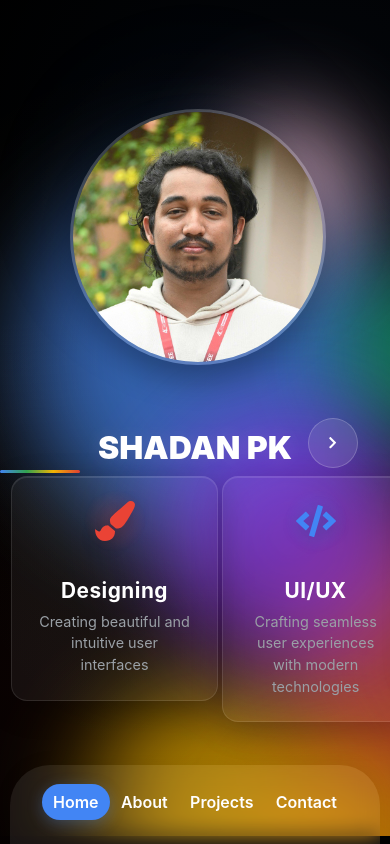
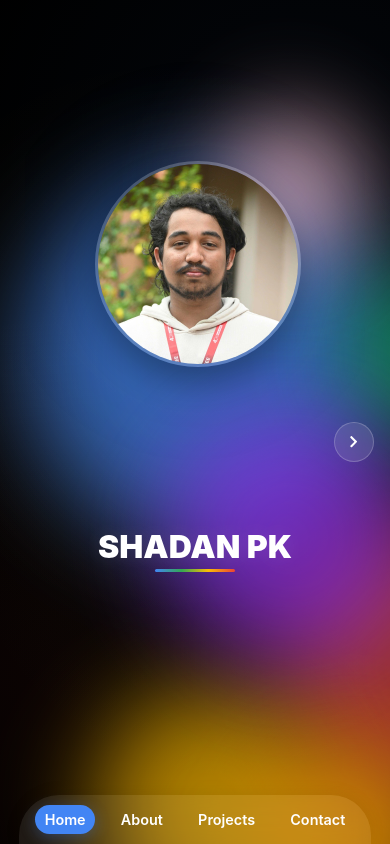
Before and after one commit to shadan-pk/Portfolio_shadanpk, a React (Vite) app: page / in a window 390 px wide. Built offline with nearby package versions, Linux system fonts and the light colour scheme.

Commit message:
Fixed UI for Responsiveness

```diff
--- a/src/App.css
+++ b/src/App.css
@@ -1,4 +1,4 @@
-/* Section transition animation */
+Section transition animation
 .horizontal-scroll-section {
   transition: opacity 0.7s cubic-bezier(0.25, 0.46, 0.45, 0.94),
     transform 0.7s cubic-bezier(0.25, 0.46, 0.45, 0.94),
@@ -171,6 +171,43 @@ body::before {
   gap: 1.5rem;
   position: relative;
   margin-bottom: 100px;
+}
+
+.experience-blocks-row {
+  display: flex;
+  flex-direction: row;
+  gap: 2rem;
+  width: 100%;
+  justify-content: center;
+  align-items: stretch;
+}
+
+@media screen and (max-width: 992px) {
+  .experience-blocks-row {
+    flex-direction: column;
+    gap: 1.2rem;
+    align-items: center;
+  }
+}
+
+@media screen and (max-width: 480px) {
+  .main-content {
+    padding: 1rem 0;
+    overflow-x: hidden;
+    max-width: 100vw;
+    box-sizing: border-box;
+  }
+
+  .glass-pane {
+    width: 100vw;
+    min-width: 0;
+    overflow-x: hidden;
+    box-sizing: border-box;
+  }
+
+  .experience-blocks-row {
+    display: flex !important;
+  }
 }
 
 .right-panel {
@@ -444,151 +481,225 @@ body::before {
   display: none !important;
 }
 
-/* Responsive design */
-@media (max-width: 1024px) {
+/* Responsive Design */
+@media screen and (max-width: 1200px) {
   .main-content {
-    flex-direction: column;
-    text-align: center;
+    width: 95%;
     gap: 2rem;
-    justify-content: flex-start;
-    align-items: center;
   }
-  .right-panel {
-    order: -1;
-    width: 100%;
-    max-width: 100%;
-    display: flex;
-    justify-content: center;
-    align-items: center;
-    margin-bottom: 1.5rem;
+
+  .name {
+    font-size: 3.5rem;
   }
-  .left-panel {
-    max-width: 100%;
-    margin-bottom: 0;
-    width: 100%;
-  }
+
   .experience-blocks {
-    grid-template-columns: 1fr;
-    gap: 1rem;
-    width: 100%;
-    justify-items: center;
+    grid-template-columns: repeat(auto-fit, minmax(180px, 1fr));
+    gap: 1.2rem;
   }
 }
 
-@media (max-width: 768px) {
+@media screen and (max-width: 992px) {
   .main-content {
+    flex-direction: column-reverse;
+    justify-content: center;
+    gap: 2rem;
+    padding: 2rem 0;
+  }
+
+  .left-panel, .right-panel {
+    max-width: 100%;
+    align-items: center;
+    text-align: center;
+  }
+
+  .name {
+    font-size: 3rem;
+  }
+
+  .name::after {
+    left: 50%;
+    transform: translateX(-50%);
+  }
+
+  .img_box {
+    width: 280px;
+    height: 280px;
+  }
+
+  .right-panel {
+    margin-bottom: 0rem;
+  }
+
+  .experience-blocks {
+    grid-template-columns: repeat(auto-fit, minmax(160px, 1fr));
+    gap: 1rem;
+  }
+
+  .experience-blocks-row {
     flex-direction: column;
-    width: 100%;
-    height: 100%;
     gap: 1.2rem;
     align-items: center;
   }
-  .right-panel {
-    order: -1;
-    width: 100%;
-    height: 50%;
-    max-width: 100%;
-    margin-bottom: 0rem;
-    display: flex;
-    justify-content: center;
-    align-items: center;
+}
+
+@media screen and (max-width: 768px) {
+  .glass-pane {
+    width: 100vw;
+    height: 100vh;
+    border-radius: 0;
   }
-  .left-panel {
-    width: 100%;
-    max-width: 100%;
-    margin-bottom: 0;
+
+  .name {
+    font-size: 2.5rem;
   }
+
+  .img_box {
+    width: 240px;
+    height: 240px;
+  }
+
+  .navigation, .bottom-nav {
+    padding: 0.8rem 1.5rem;
+  }
+
+  .nav-arrow {
+    width: 40px;
+    height: 40px;
+  }
+
+  .nav-arrow-left {
+    left: 1rem;
+  }
+
+  .nav-arrow-right {
+    right: 1rem;
+  }
+
   .experience-blocks {
-    grid-template-columns: 1fr;
-    gap: 0.7rem;
-    width: 100%;
-    justify-items: center;
-  }
-  .img_box{
-    width: 250px;
-    height: 250px;
-    margin-bottom: 0;
-    position: relative;
-    top: 30px;
-  }
-  .profile-image {
-    width: 100%;
-    height: 100%;
-  }
-  .name {
-    font-size: 2rem;
-    font-weight: 00;
-    margin-bottom: 2rem;
-    margin: 0;
+    grid-template-columns: repeat(auto-fit, minmax(140px, 1fr));
+    margin-bottom: 80px;
   }
 }
 
-@media (max-width: 480px) {
-  /* .main-content {
-    flex-direction: column;
-    width:100%;
+@media screen and (max-width: 480px) {
+  .main-content {
+    padding: 100px 0px;
+    overflow-x: hidden;
+    max-width: 100vw;
+    max-height: 110vh;
+    box-sizing: border-box;
+  }
+
+  .glass-pane {
+    width: 100vw;
+    min-width: 0;
+    overflow-x: hidden;
+    box-sizing: border-box;
+  }
+
+  .experience-blocks-row {
+    display: none !important;
+  }
+
+  .name {
+    font-size: 2rem;
+    margin-bottom: 1.5rem;
+  }
+
+  .img_box {
+    width: 200px;
+    height: 200px;
+  }
+
+  .navigation, .bottom-nav {
     gap: 1rem;
-    align-items: center;
+    padding: 0.6rem 1rem;
   }
+
+  .nav-link {
+    font-size: 0.9rem;
+    padding: 0.4rem 0.6rem;
+  }
+
+  .experience-blocks {
+    grid-template-columns: 1fr;
+    margin-bottom: 70px;
+  }
+
+  .experience-blocks-row {
+    margin-top: 0px;
+    gap: 1rem;
+    padding: 0;
+  }
+
+  body {
+    overflow-y: auto;
+  }
+
+  .horizontal-scroll-container {
+    overflow-y: auto;
+  }
+
+  .horizontal-scroll-section {
+    min-height: 100vh;
+    padding: 1rem;
+    box-sizing: border-box;
+  }
+}
+
+/* Handle smaller height screens */
+@media screen and (max-height: 800px) {
+  .main-content {
+    gap: 1.5rem;
+  }
+
+  .name {
+    margin-bottom: 1.5rem;
+  }
+
+  .img_box {
+    width: 220px;
+    height: 220px;
+  }
+
+  .experience-blocks {
+    margin-bottom: 70px;
+  }
+}
+
+/* Handle landscape mode on mobile */
+@media screen and (max-height: 600px) and (orientation: landscape) {
+  .main-content {
+    flex-direction: row;
+    padding: 1rem;
+  }
+
+  .img_box {
+    width: 180px;
+    height: 180px;
+  }
+
+  .left-panel, .right-panel {
+    max-width: 50%;
+  }
+
   .right-panel {
-    order: -1;
-    width: 100%;
-    max-width: 100%;
-    display: flex;
-    justify-content: center;
-    align-items: center;
-    margin-bottom: -100px;
-  }
-  .left-panel {
-    width: 100%;
-    max-width: 100%;
     margin-bottom: 0;
   }
+
   .experience-blocks {
-    grid-template-columns: 1fr;
-    gap: 0.5rem;
-    width: 100%;
-    justify-items: center;
-  } */
+    grid-template-columns: repeat(auto-fit, minmax(130px, 1fr));
+    margin-bottom: 60px;
+  }
 }
 
-/* HoverExplanationCard popup size for small screens */
-@media (max-width: 1024px) {
-  .hoverDetails {
-    padding: 0.7rem 0.7rem !important;
-    width: 98vw !important;
-    max-width: 99vw !important;
-    min-width: 0 !important;
-    min-height: 80px !important;
-    max-height: 220px !important;
-    flex-direction: column !important;
-    gap: 0.7rem !important;
-    font-size: 0.95rem !important;
+/* Fix for iOS Safari 100vh issue */
+@supports (-webkit-touch-callout: none) {
+  .glass-pane {
+    height: -webkit-fill-available;
+  }
+
+  .horizontal-scroll-section {
+    height: -webkit-fill-available;
   }
 }
-@media (max-width: 768px) {
-  .hoverDetails {
-    padding: 0.4rem 0.2rem !important;
-    width: 99vw !important;
-    max-width: 100vw !important;
-    min-width: 0 !important;
-    min-height: 60px !important;
-    max-height: 120px !important;
-    flex-direction: column !important;
-    gap: 0.3rem !important;
-    font-size: 0.85rem !important;
-  }
-}
-@media (max-width: 480px) {
-  .hoverDetails {
-    padding: 0.2rem 0.1rem !important;
-    width: 100vw !important;
-    max-width: 100vw !important;
-    min-width: 0 !important;
-    min-height: 40px !important;
-    max-height: 80px !important;
-    flex-direction: column !important;
-    gap: 0.1rem !important;
-    font-size: 0.75rem !important;
-  }
-}
--- a/src/App.tsx
+++ b/src/App.tsx
@@ -16,7 +16,7 @@ const HomePage = () => (
       <div className="left-panel">
         <h1 className="name">SHADAN PK</h1>
         <div className="experience-blocks">
-        <div style={{ display: 'flex', flexDirection: 'row', gap: '2rem', width: '100%', justifyContent: 'center', alignItems: 'stretch' }}>
+        <div className="experience-blocks-row">
           <HoverExplanationCard
             icon={FaPaintBrush}
             title="Designing"
@@ -26,18 +26,6 @@ const HomePage = () => (
               overview: "I specialize in creating visually stunning and user-centric designs that balance aesthetics with functionality. My design philosophy centers on simplicity, accessibility, and meaningful user experiences.",
               skills: ["Visual Design", "Brand Identity", "Typography", "Color Theory", "Layout Design", "Design Systems"],
               tools: ["Adobe Photoshop", "Adobe Illustrator", "Figma", "Sketch", "Adobe XD", "Canva"],
-              // experience: [
-              //   "Designed brand identities for 20+ startups and small businesses",
-              //   "Created visual assets for IEEE MEA SB events and campaigns",
-              //   "Developed design systems used by teams of 10+ developers",
-              //   "Led design workshops for aspiring designers in the community"
-              // ],
-              // approach: [
-              //   "Research-driven design decisions based on user needs",
-              //   "Iterative design process with continuous feedback loops",
-              //   "Accessibility-first approach ensuring inclusive design",
-              //   "Collaboration with developers for seamless implementation"
-              // ]
             }}
           />
           <HoverExplanationCard
@@ -49,18 +37,6 @@ const HomePage = () => (
               overview: "I focus on creating intuitive and engaging user experiences through research, prototyping, and user-centered design. My approach combines analytical thinking with creative problem-solving.",
               skills: ["User Research", "Wireframing", "Prototyping", "Usability Testing", "Information Architecture", "Interaction Design"],
               tools: ["Figma", "Adobe XD", "Principle", "InVision", "Miro", "Hotjar", "Google Analytics"],
-              // experience: [
-              //   "Improved user engagement by 40% through UX redesign projects",
-              //   "Conducted user research sessions with 100+ participants",
-              //   "Created interactive prototypes for 15+ web and mobile applications",
-              //   "Mentored junior UX designers in user-centered design principles"
-              // ],
-              // approach: [
-              //   "User research and persona development for informed decisions",
-              //   "Rapid prototyping and iterative testing for validation",
-              //   "Data-driven design improvements based on user analytics",
-              //   "Cross-functional collaboration with product and engineering teams"
-              // ]
             }}
           />
           <HoverExplanationCard
@@ -84,18 +60,6 @@ const HomePage = () => (
                 "Hackathons",
                 "Accessibility Tools"
               ],
-              // experience: [
-              //   "Led digital literacy workshops for 200+ seniors",
-              //   "Developed accessible web solutions for 5 NGOs",
-              //   "Mentored 15+ junior developers in open source",
-              //   "Organized 3 successful community hackathons"
-              // ],
-              // approach: [
-              //   "Empowering communities through education and technology",
-              //   "Inclusive and accessible project development",
-              //   "Mentorship and knowledge sharing",
-              //   "Collaboration with NGOs and local organizations"
-              // ]
             }}
           />
         </div>
--- a/src/components/About.module.css
+++ b/src/components/About.module.css
@@ -79,7 +79,7 @@
 
 .introText {
   font-size: 1rem;
-  color: #9aa0a6;
+  color: #f7f7f7;
   line-height: 1.6;
 }
 
@@ -156,7 +156,7 @@
 
 .skillTag {
   background: rgba(255, 255, 255, 0.1);
-  color: #9aa0a6;
+  color: #e4e6e9;
   padding: 0.2rem 0.5rem;
   border-radius: 8px;
   font-size: 0.7rem;
@@ -288,7 +288,7 @@
   }
 
   .timelineItem {
-    padding-left: 15px;
+    padding-left: 2px;
   }
 
   .timeline::before {
@@ -300,6 +300,9 @@
   }
 
   .timelineIcon {
-    left: -25px;
+    left: -43px;
+  }
+  .timeline{
+    left: 10px;
   }
 }
--- a/src/components/Projects.module.css
+++ b/src/components/Projects.module.css
@@ -427,17 +427,22 @@
 }
 
 @media (max-width: 480px) {
+  .contentWrapper {
+    /* padding: 0.5rem; */
+    margin-bottom: 50px;
+  }
   .mainTitle {
     font-size: 2rem;
     margin-bottom: 1rem;
   }
 
   .projectsContainer {
-    height: 78vh;
+    height: 60vh;
   }
 
   .projectCard {
     padding: 1rem;
+    margin: 10px;
   }
 
   .projectImage {
@@ -449,4 +454,7 @@
     font-size: 0.8rem;
     padding: 0.4rem 0.6rem;
   }
+  .projectsGrid {
+    padding-right: 0rem;
+  }
 }
```
Also changed, not shown: src/components/Contact.module.css (+128 -32 lines), 1 other file (tests, documents, lock files or other folders).
